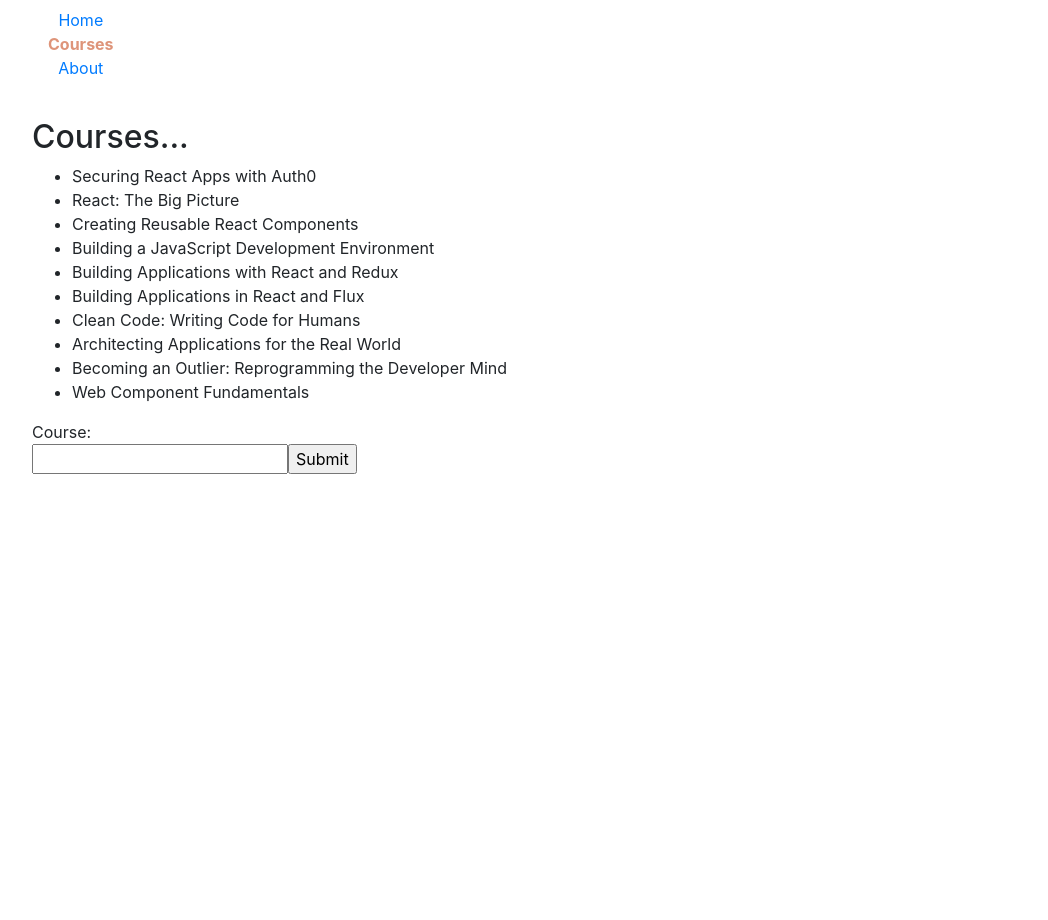
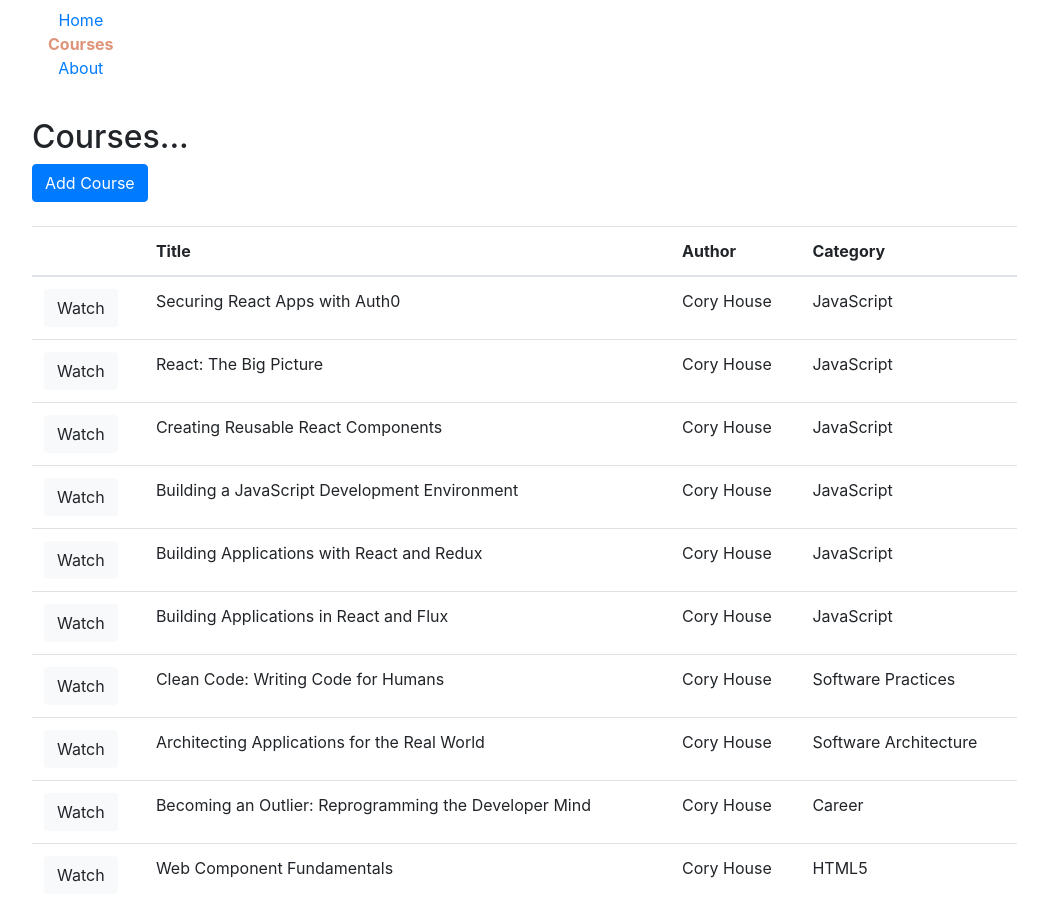
Before and after one commit to KarrthikReddyChinasani/course-viewer, a React (Create React App) app: page /courses in a window 1280 px wide. Shown: the whole page, without its empty margins (123-1171 px from the left). Before the commit the page ends 800 px from the top, so only its background shows below. Built offline with nearby package versions, Linux system fonts and the light colour scheme; data requests are answered from the project's data file.

Commit message:
added table and author name

```diff
--- a/src/App.css
+++ b/src/App.css
@@ -62,3 +62,7 @@ nav {
   padding-top: 30px;
   padding-left: 15px;
 }
+
+.courses-table {
+  margin-top: 24px;
+}
--- a/src/App.js
+++ b/src/App.js
@@ -12,6 +12,7 @@ import About from "./components/about";
 import Home from "./components/home";
 import Courses from "./components/courses";
 import Notfound from "./components/not-found";
+import NewCourse from "./components/NewCourse";
 
 function App() {
   return (
@@ -26,11 +27,14 @@ function App() {
           <Route exact path={"/"}>
             <Home />
           </Route>
-          <Route path={`/courses`}>
+          <Route exact path={`/courses`}>
             <Courses />
           </Route>
           <Route path={`/home`}>
             <Home />
+          </Route>
+          <Route exact path={'/course'}>
+            <NewCourse />
           </Route>
           <Route component={Notfound} />
         </Switch>
--- /dev/null
+++ b/src/components/NewCourse.js
@@ -0,0 +1,13 @@
+import React, { Component } from "react";
+
+class NewCourse extends Component {
+  constructor(props) {
+    super(props);
+    this.state = {};
+  }
+  render() {
+    return <div>Adding a new course</div>;
+  }
+}
+
+export default NewCourse;
--- a/src/components/courses.js
+++ b/src/components/courses.js
@@ -1,7 +1,10 @@
 import React, { Component } from "react";
 import { connect } from "react-redux";
-import { addCourse, allCourses } from "./../redux/actions";
+import { addCourse, allCourses, fetchAuthors } from "./../redux/actions";
 import { getCourses } from "./../api/courseApi";
+import { getAuthors } from "./../api/authorApi";
+import TableComponent from "./courses/Table";
+import { Link } from "react-router-dom";
 
 class Courses extends Component {
   constructor(props) {
@@ -17,6 +20,7 @@ class Courses extends Component {
   componentDidMount() {
     const { dispatch } = this.props;
     dispatch(this.loadCourses());
+    dispatch(this.loadAuthors());
   }
 
   loadCourses = () => {
@@ -28,6 +32,14 @@ class Courses extends Component {
         .catch(err => {
           console.log("error", err);
         });
+    };
+  };
+
+  loadAuthors = () => {
+    return function(dispatch, getState) {
+      return getAuthors()
+        .then(res => dispatch(fetchAuthors(res)))
+        .catch(err => console.log("error", err));
     };
   };
 
@@ -46,28 +58,12 @@ class Courses extends Component {
   }
 
   render() {
-    let { courses } = this.props;
+    let { courses, authors } = this.props;
     return (
       <div className="courses-wrapper">
         <h2>Courses...</h2>
-        <ul>
-          {courses.map(item => (
-            <li key={item.id}>{item.title}</li>
-          ))}
-        </ul>
-        <div>
-          <form onSubmit={this.handleSubmit}>
-            <label>
-              Course: <br></br>
-              <input
-                type="text"
-                value={this.state.value}
-                onChange={this.handleChange}
-              />
-            </label>
-            <input type="submit" value="Submit" />
-          </form>
-        </div>
+        <Link to={'/course'} className="btn btn-primary"> {'Add Course'} </Link>
+        <TableComponent courses={courses} authors={authors} />
       </div>
     );
   }
@@ -75,7 +71,8 @@ class Courses extends Component {
 
 const mapStateToProps = state => {
   return {
-    courses: state.courses
+    courses: state.courses,
+    authors: state.authors
   };
 };
 export default connect(mapStateToProps)(Courses);
--- /dev/null
+++ b/src/components/courses/Table.js
@@ -0,0 +1,44 @@
+import React, { Component } from "react";
+
+class TableComponent extends Component {
+  constructor(props) {
+    super(props);
+    this.state = {};
+  }
+
+  getAuthor(id) {
+    const { authors } = this.props;
+    const index = authors.findIndex(x => x.id === id);
+    return index >= 0 ? authors[index].name : "";
+  }
+
+  render() {
+    const { courses } = this.props;
+    return (
+      <div className="courses-table">
+        <table className="table">
+          <thead>
+            <tr>
+              <th></th>
+              <th>Title</th>
+              <th>Author</th>
+              <th>Category</th>
+            </tr>
+          </thead>
+          <tbody>
+            {courses.map(item => (
+              <tr key={item.slug}>
+                <td><button type="button" class="btn btn-light">Watch</button></td>
+                <td>{item.title}</td>
+                <td>{ this.getAuthor(item.authorId) }</td>
+                <td>{item.category}</td>
+              </tr>
+            ))}
+          </tbody>
+        </table>
+      </div>
+    );
+  }
+}
+
+export default TableComponent;
--- a/src/redux/actions.js
+++ b/src/redux/actions.js
@@ -17,3 +17,8 @@ export const stopLoader = (payload) => ({
     type: "STOP_LOADER",
     payload
 })
+
+export const fetchAuthors = (payload) => ({
+    type: "LOAD_AUTHORS",
+    payload
+})
--- a/src/redux/reducer.js
+++ b/src/redux/reducer.js
@@ -1,5 +1,6 @@
 const initialState = {
-  courses: []
+  courses: [],
+  authors: []
 };
 
 const coursesReducer = (state = initialState, action) => {
@@ -14,6 +15,10 @@ const coursesReducer = (state = initialState, action) => {
       return Object.assign({}, state, {
         courses: action.payload
       });
+    case "LOAD_AUTHORS":
+      return Object.assign({}, state, {
+        authors: action.payload
+      });
     default:
       return state;
   }
```
Also changed, not shown: backend/db.json (+79 -1 lines).
